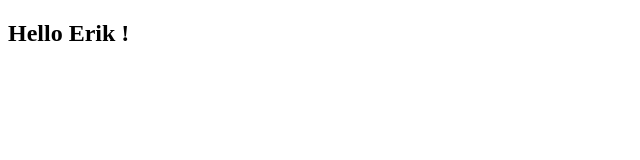
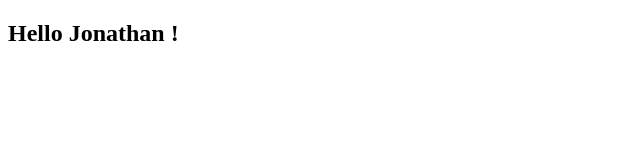
Before and after one commit to jbiasella/react-exercises, a React (Create React App) app in the folder my-app/: page / in a window 1280 px wide. Shown: the top 160 px of the page, without its empty margins (0-640 px from the left). Built offline with nearby package versions, Linux system fonts and the light colour scheme.

Commit message:
Update App.js

```diff
--- a/my-app/src/App.js
+++ b/my-app/src/App.js
@@ -5,7 +5,7 @@ export function App() {
   return (
     <div>
       <Routes>
-        <Route path="/" element={<Welcome name="Erik"/>} />
+        <Route path="/" element={<Welcome name="Jonathan"/>} />
       </Routes>
     </div>
   );
```
